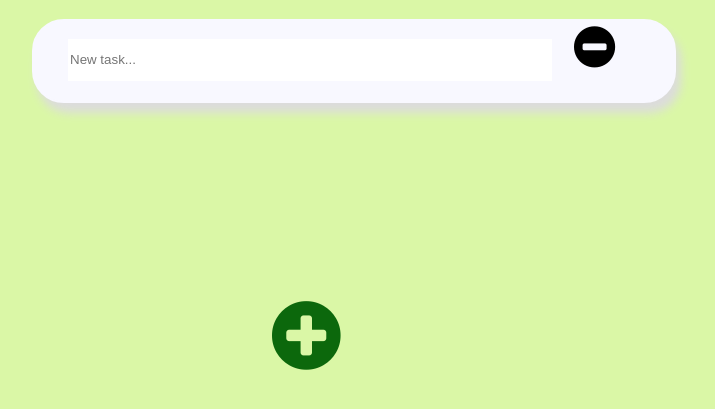
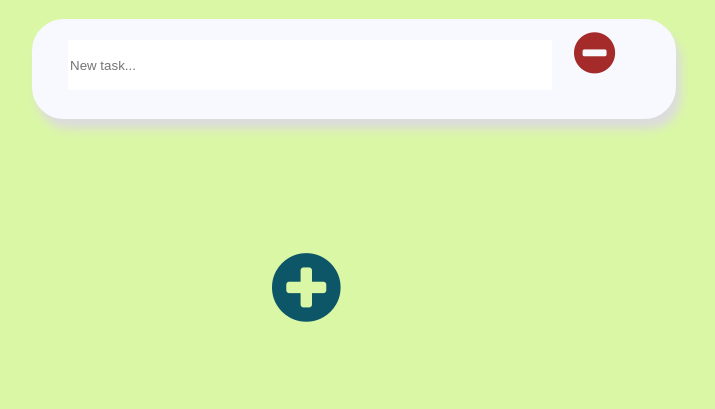
Before and after one commit to Deepika-Choudhary/todo-app, a plain HTML site: page todoPage/index.htm in a window 1280 px wide. Shown: the part 61-470 px from the top of the page, without its empty margins (376-1091 px from the left). Drawn offline with Linux system fonts and the light colour scheme.

Commit message:
Update style.css

```diff
--- a/todoPage/style.css
+++ b/todoPage/style.css
@@ -10,30 +10,34 @@ body{
     height: 10vh;
     margin-left: 25rem;
     margin-top: 1rem;
+    padding-bottom: 1rem;
 }
 
 input{
-    margin-top: 1rem;
+    /* margin-top: 0.5rem; */
     margin-left: 2rem;
     width: 60vh;
-    height: 5vh;
+    height: 6vh;
     border: 2px solid ghostwhite;
 }
 
-input:active{
-    border: 2px solid ghostwhite;
+input:focus{
+    outline: none;
 }
 
 .removeButton{
     margin-left: 1rem;
+    margin-top: 0.5rem;
     width: 5vh;
+    color:brown;
+    /* padding-top:0.5rem; */
 }
 
 .addButton{
     margin-left: 40rem;
-    margin-top: 10rem;
-    padding-top: 2rem;
+    margin-top: 8rem;
+    /* padding-top: 2rem; */
     width: 10vh;
     /* height: 40vh; */
-    color: rgb(12, 104, 12);
+    color: rgb(12, 86, 104);
 }
```
